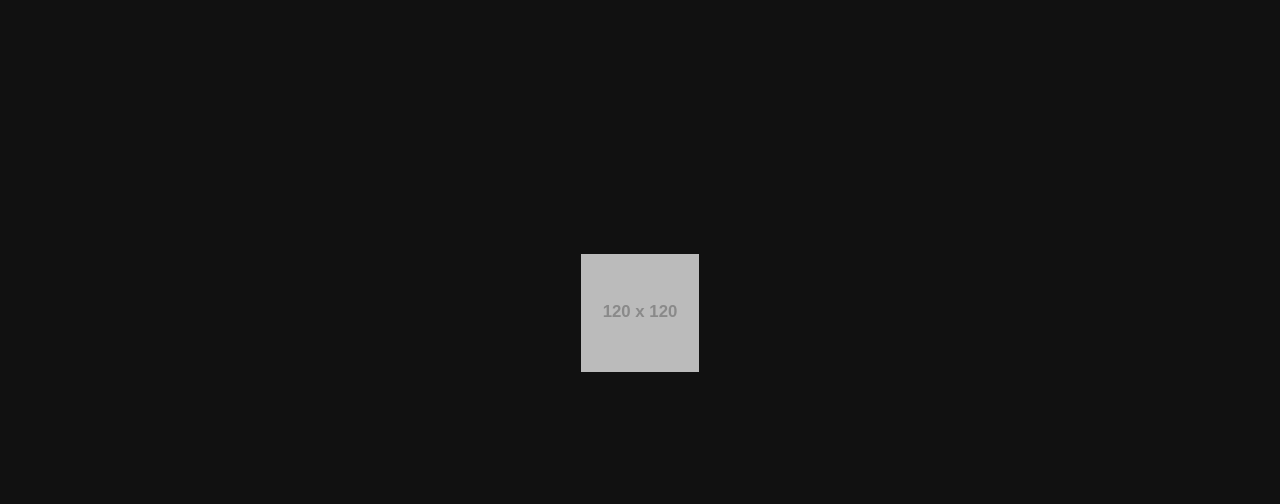
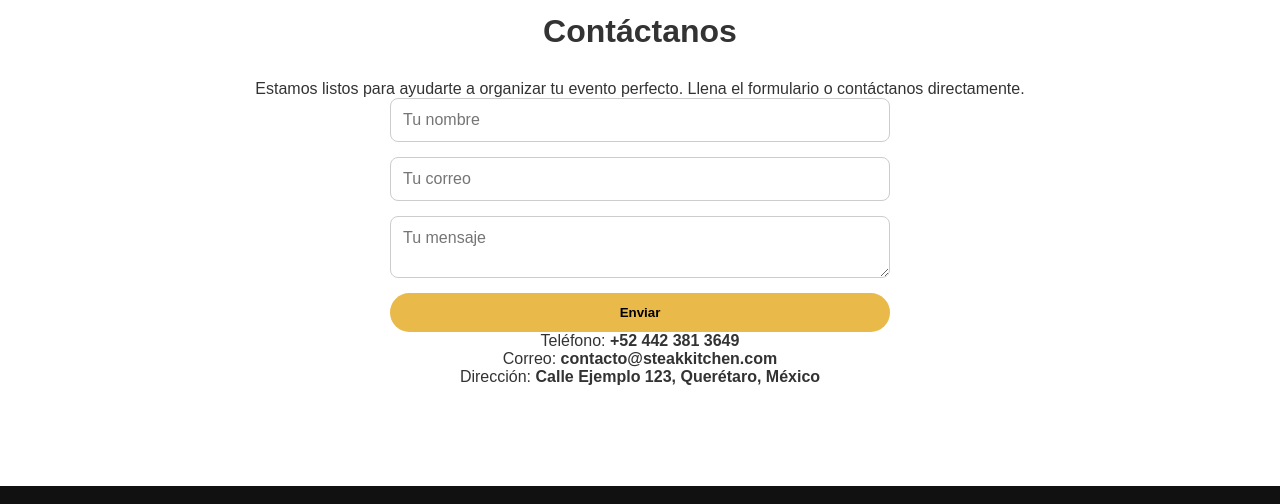
Before and after one commit to Socru/SteakKitchen, a plain HTML site: page contacto.html in a window 1280 px wide. Shown: the part 87-591 px from the top of the page. Drawn offline with Linux system fonts and the light colour scheme; placeholder pictures from the web are drawn by us; files whose address does not match are found by name.

Commit message:
Update contacto.html
loader off

```diff
--- a/contacto.html
+++ b/contacto.html
@@ -11,10 +11,6 @@
 </head>
 
 <body>
-  <!-- Loader -->
-  <div id="loader">
-    <img src="https://via.placeholder.com/120x120.png?text=Logo" alt="Steak Kitchen Logo" class="loader-logo">
-  </div>
 
   <!-- Navbar -->
   <header class="navbar">
```
